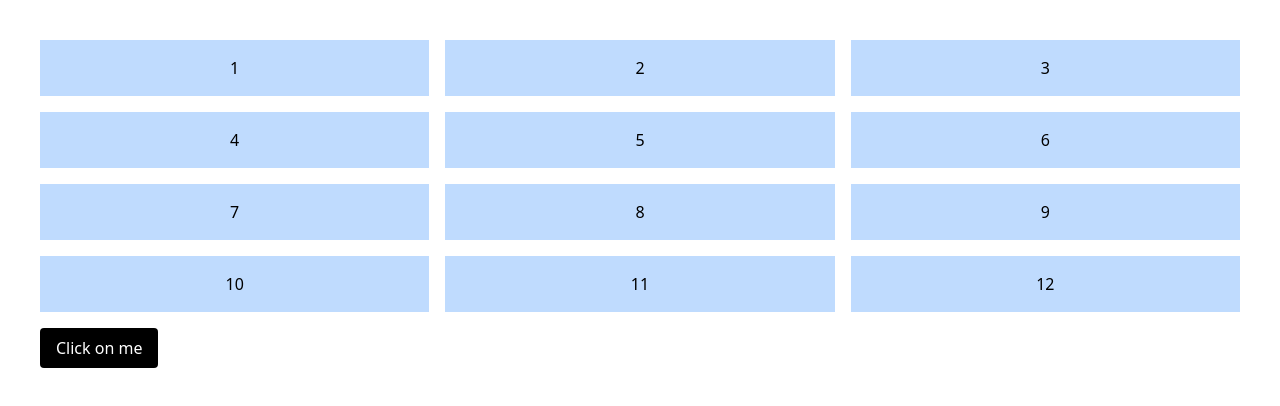
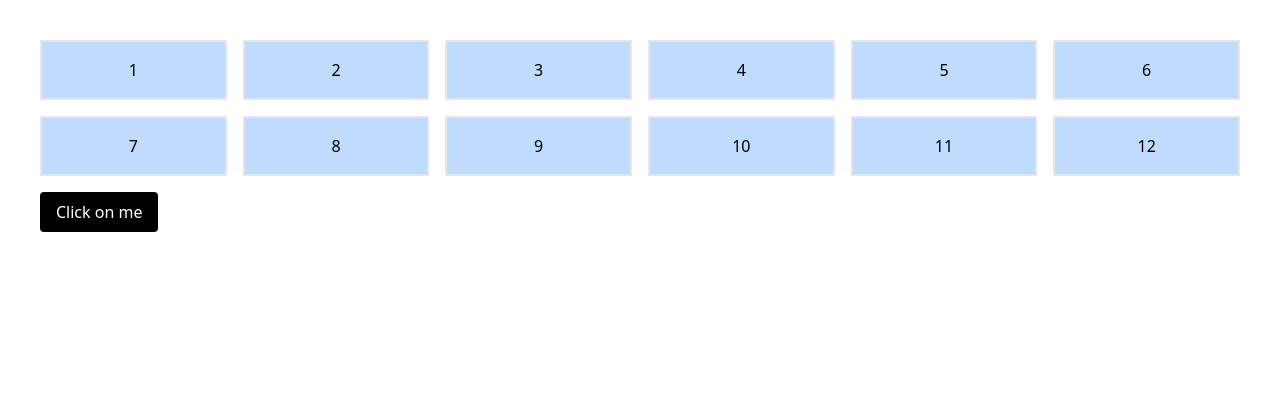
Before and after one commit to MPourmoghaddamZand/FlipGsap, a React (Vite) app: page /anim in a window 1280 px wide. Shown: the top 406 px of the page. Built offline with nearby package versions, Linux system fonts and the light colour scheme.

Commit message:
Flip Grid

```diff
--- a/src/pages/Animation.jsx
+++ b/src/pages/Animation.jsx
@@ -1,4 +1,3 @@
-import { useGSAP } from '@gsap/react'
 import gsap from 'gsap'
 import { Flip } from 'gsap/all'
 import React, { useEffect, useRef, useState } from 'react'
@@ -6,45 +5,40 @@ import React, { useEffect, useRef, useState } from 'react'
 gsap.registerPlugin(Flip)
 
 const Animation = () => {
-    const [colmn, setColmn] = useState('grid-cols-2')
+    const [colmn, setColmn] = useState('grid-cols-3')
     const ref = useRef()
     const flipState = useRef(null)
 
-    // این تابع برای کلیک
     const handleClick = () => {
-        const items = ref.current.querySelectorAll('p')
+        // گرفتن تمام عناصر داخل container شامل دکمه
+        const items = ref.current.querySelectorAll('p, button')
         flipState.current = Flip.getState(items)
-        setColmn(prev => prev === 'grid-cols-3' ? 'grid-cols-2' : 'grid-cols-3')
+        setColmn(prev => (prev === 'grid-cols-3 scale-105' ? 'grid-cols-6 scale-100' : 'grid-cols-3 scale-105'))
     }
 
-    // انیمیشن روی تغییر colmn
     useEffect(() => {
         if (flipState.current) {
             Flip.from(flipState.current, {
-                duration: 1.2,
+                delay: .2,
+                duration: 1,
                 ease: 'power2.inOut',
-                stagger: 0.03,
+                stagger: 0.02,
             })
             flipState.current = null
         }
     }, [colmn])
-
-    // انیمیشن اولیه (وقتی صفحه لود شد)
     useEffect(() => {
-        const items = ref.current.querySelectorAll('p')
+        const items = ref.current.querySelectorAll('p , button')
         flipState.current = Flip.getState(items)
         // تغییر اولیه colmn بعد از mount تا انیمیشن اجرا شه
-        setColmn('grid-cols-3')
+        setColmn('grid-cols-6 scale-100')
     }, [])
 
     return (
-        <div className="p-10">
-            <div
-                ref={ref}
-                className={`grid ${colmn} gap-4 transition-all`}
-            >
+        <div className="p-10 h-screen" ref={ref}>
+            <div className={`grid ${colmn} gap-4`}>
                 {Array.from({ length: 12 }).map((_, i) => (
-                    <p key={i} className="bg-blue-200 p-4 text-center">
+                    <p key={i} className="bg-blue-200 p-4 border-2 text-center">
                         {i + 1}
                     </p>
                 ))}
```
